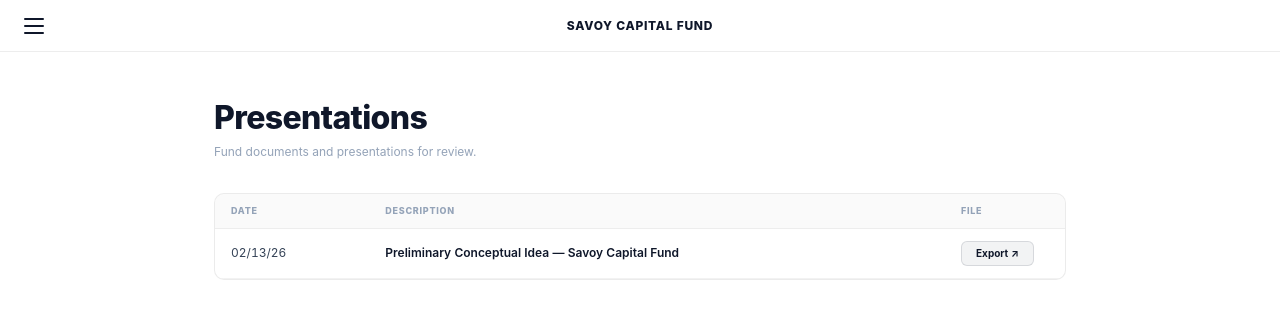
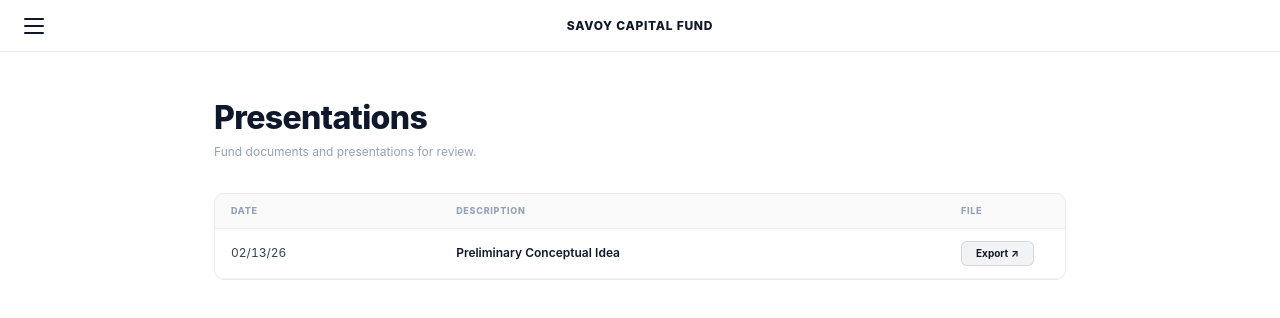
Before and after one commit to hteaopco/savoycapital, a Next.js app: page /presentations in a window 1280 px wide. Shown: the top 318 px of the page. Built offline with nearby package versions, Linux system fonts and the light colour scheme.

Commit message:
Shorten presentation description

```diff
--- a/app/presentations/page.tsx
+++ b/app/presentations/page.tsx
@@ -5,7 +5,7 @@ export default function Presentations() {
   const presentations = [
     {
       date: "02/13/26",
-      description: "Preliminary Conceptual Idea — Savoy Capital Fund",
+      description: "Preliminary Conceptual Idea",
       file: "/docs/savoy-conceptual-presentation-feb2026.pdf",
     },
   ];
```
